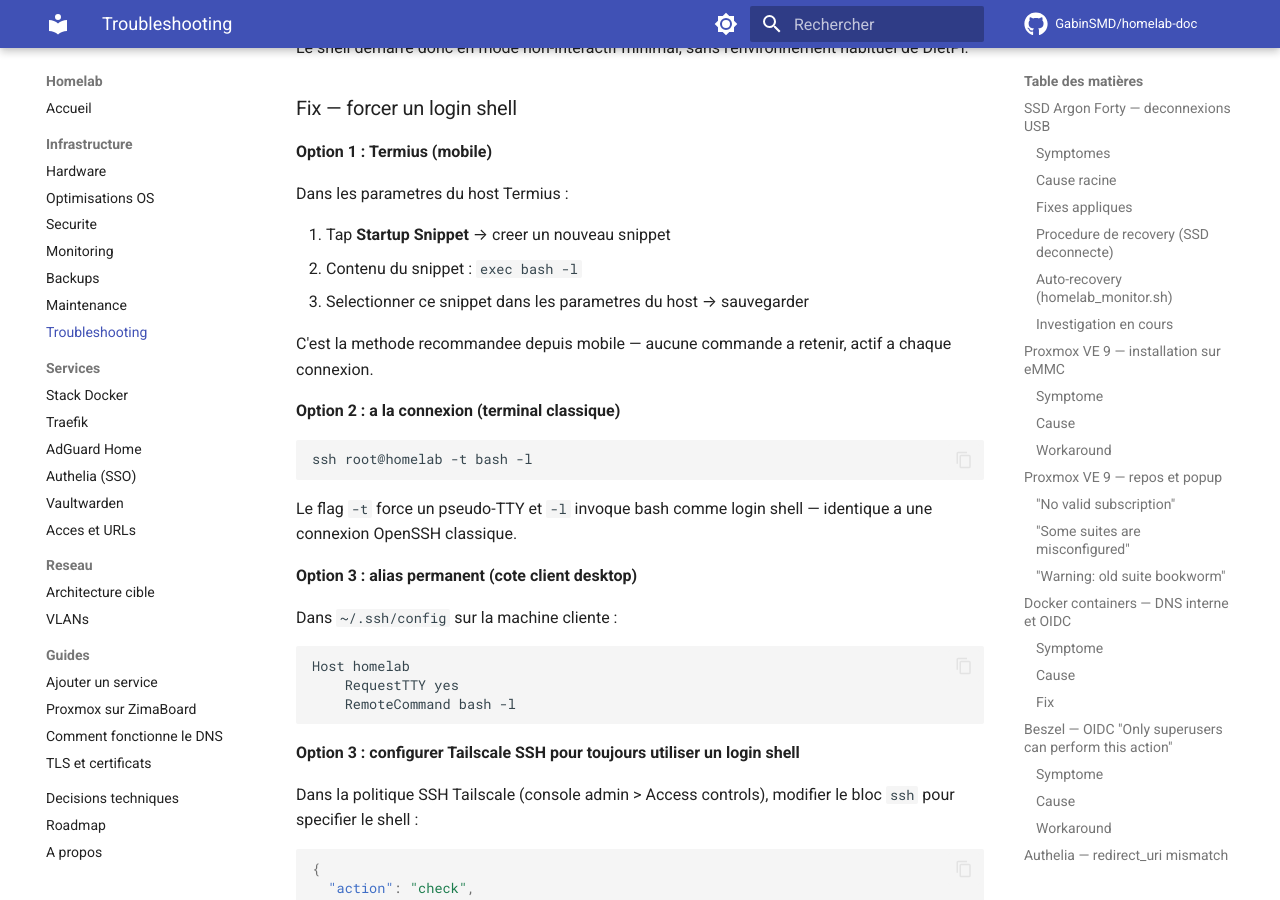
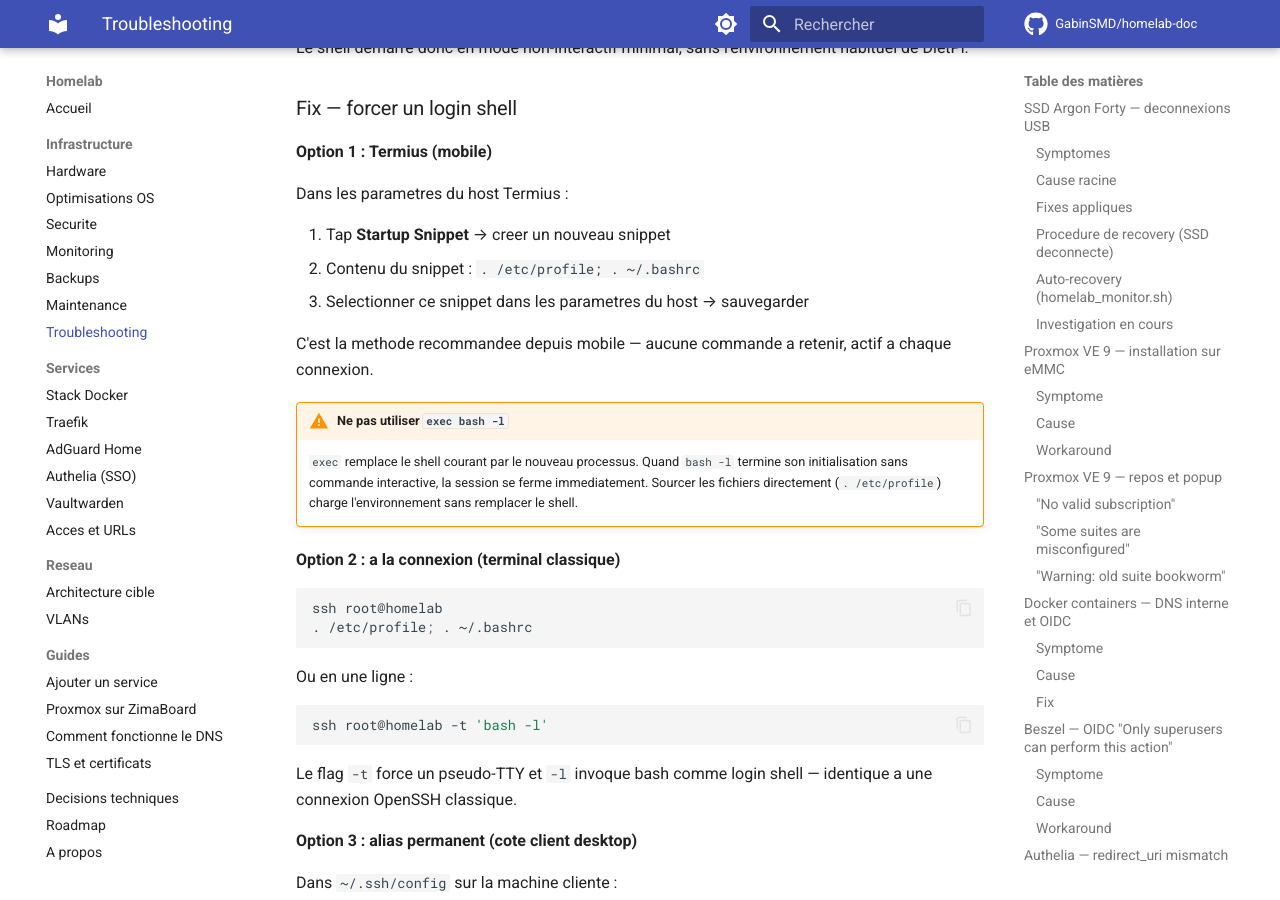
Before and after one commit to GabinSMD/homelab-doc, an MkDocs documentation site: the page built from docs/infrastructure/troubleshooting.md, in a window 1280 px wide and 900 px high, scrolled down 6822 px. Built offline with MkDocs 1.6.1 and Material for MkDocs 9.7.7, drawn with Linux system fonts in a browser that asks for light colours; comment, search, counter and statistics services are not loaded.

Commit message:
docs(troubleshooting): fix Termius snippet (source profile instead of exec bash -l)
exec bash -l closes the session immediately since exec replaces the
shell process. Use `. /etc/profile; . ~/.bashrc` instead to load the
environment without replacing the shell.

https://claude.ai/code/session_01CbTmFrEZsFCTCLVJctG1hk

````diff
--- a/docs/infrastructure/troubleshooting.md
+++ b/docs/infrastructure/troubleshooting.md
@@ -243,15 +243,25 @@ Le shell demarre donc en mode non-interactif minimal, sans l'environnement habit
 Dans les parametres du host Termius :
 
 1. Tap **Startup Snippet** → creer un nouveau snippet
-2. Contenu du snippet : `exec bash -l`
+2. Contenu du snippet : `. /etc/profile; . ~/.bashrc`
 3. Selectionner ce snippet dans les parametres du host → sauvegarder
 
 C'est la methode recommandee depuis mobile — aucune commande a retenir, actif a chaque connexion.
 
+!!! warning "Ne pas utiliser `exec bash -l`"
+    `exec` remplace le shell courant par le nouveau processus. Quand `bash -l` termine son initialisation sans commande interactive, la session se ferme immediatement. Sourcer les fichiers directement (`. /etc/profile`) charge l'environnement sans remplacer le shell.
+
 **Option 2 : a la connexion (terminal classique)**
 
 ```bash
-ssh root@homelab -t bash -l
+ssh root@homelab
+. /etc/profile; . ~/.bashrc
+```
+
+Ou en une ligne :
+
+```bash
+ssh root@homelab -t 'bash -l'
 ```
 
 Le flag `-t` force un pseudo-TTY et `-l` invoque bash comme login shell — identique a une connexion OpenSSH classique.
````
